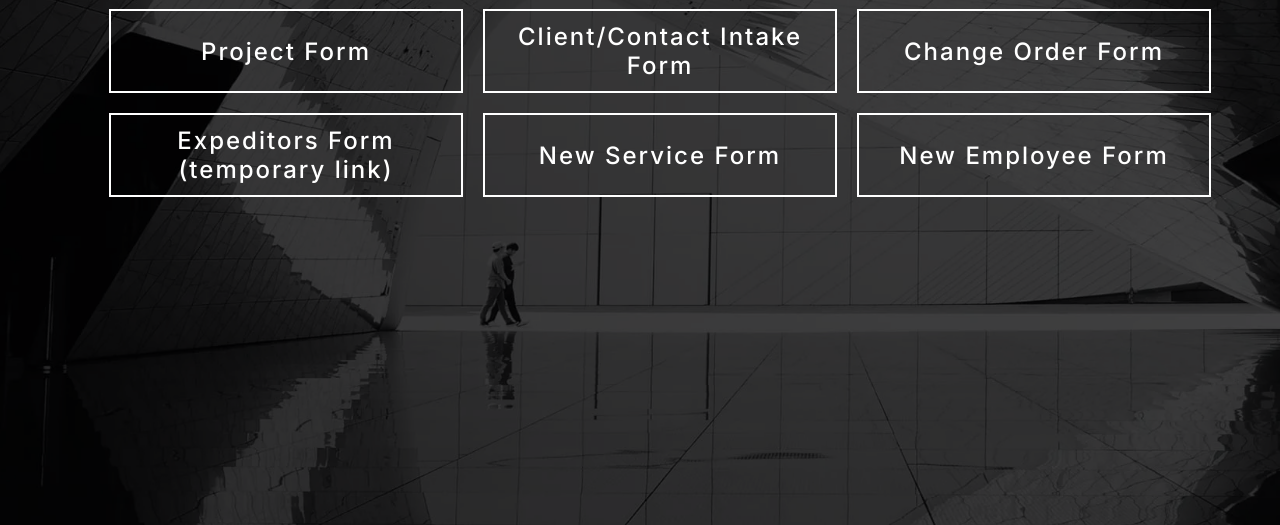
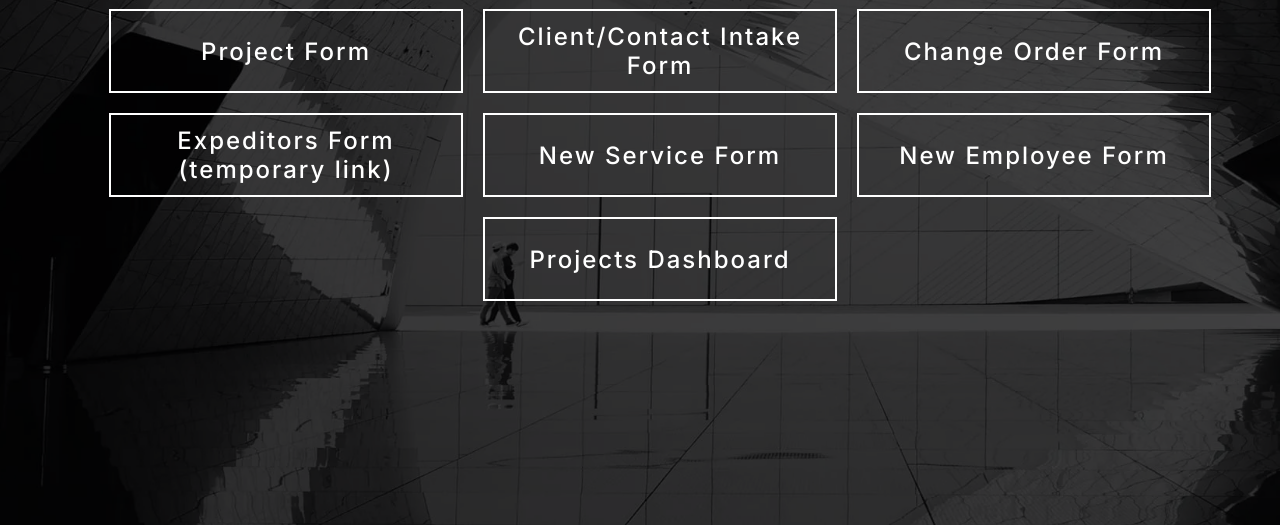
Before and after one commit to romanazark/internal-homepage, a plain HTML site: page index.html in a window 1280 px wide. Shown: the part 275-800 px from the top of the page. Drawn offline with Linux system fonts and the light colour scheme.

Commit message:
updates from 06-11
added dashboard button

```diff
--- a/index.html
+++ b/index.html
@@ -41,6 +41,7 @@
                 Service Form</a>
             <a href="https://airtable.com/apphyPAEq7ZqPB9bI/shrxUFc2KMHXcvvhT" class="link link-employee-form">New
                 Employee Form</a>
+            <a href="https://azark-portal.bubbleapps.io/" class="link link-az-bubble-portal">Projects Dashboard</a>
         </div>
 
         <!-- New Forms Container (hidden by default) -->
--- a/style.css
+++ b/style.css
@@ -163,6 +163,11 @@ body {
     /* Slide in */
 }
 
+.link-az-bubble-portal {
+    animation: slideIn 0.5s forwards 3.5s;
+    /* Slide in */
+}
+
 @keyframes slideIn {
     to {
         opacity: 1;
```
